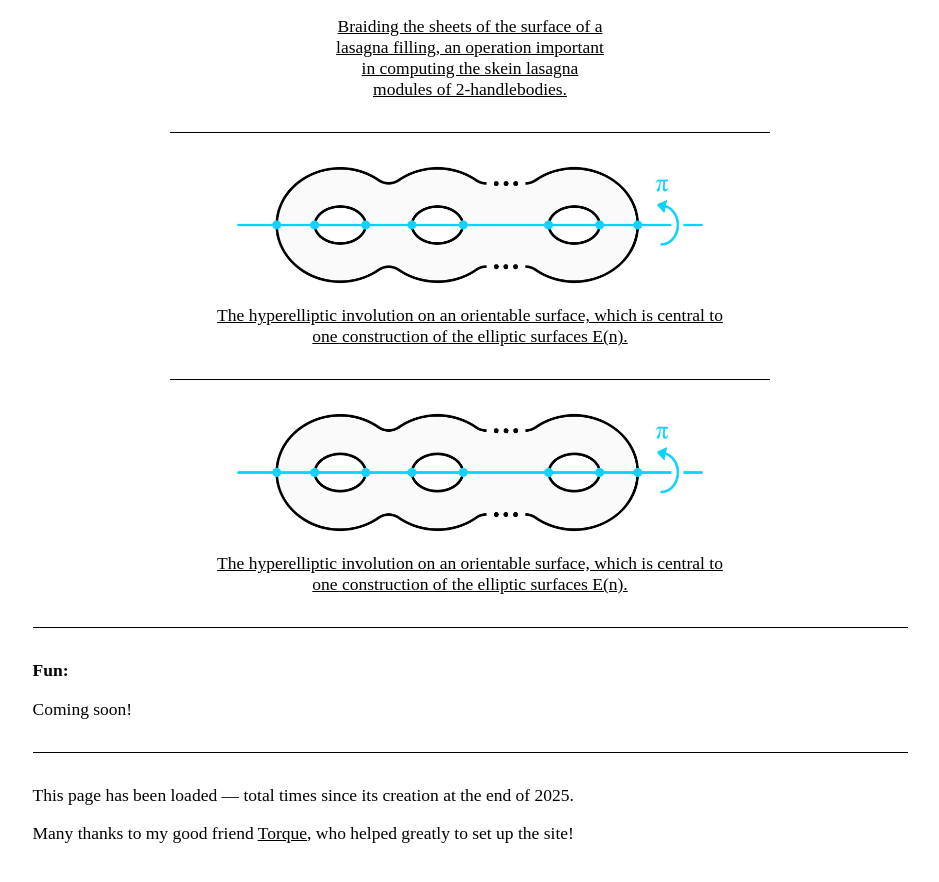
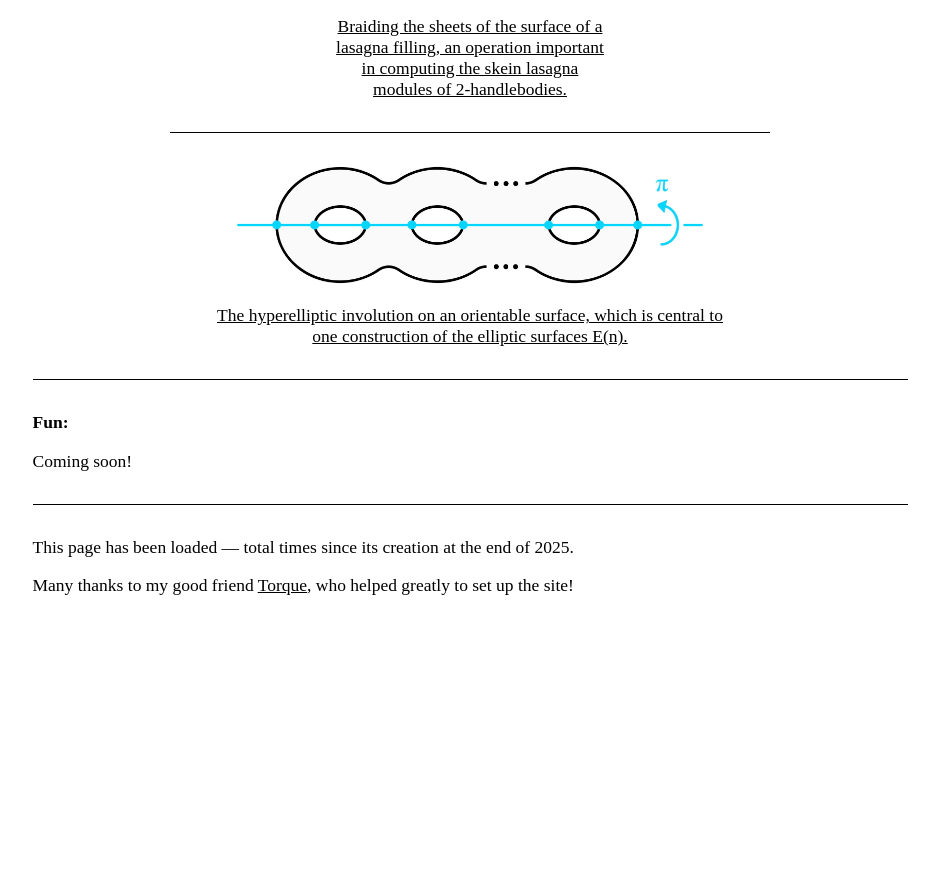
Before and after one commit to AyodejiLindblad/AyodejiLindblad.github.io, a Jekyll site: the page built from index.md, in a window 1280 px wide and 900 px high, scrolled down 4383 px. Shown: the top 882 px of the window, without its empty margins (170-1109 px from the left). Built offline with Jekyll 4.4.1, drawn with Linux system fonts in a browser that asks for light colours; some web fonts are replaced; after the commit the page ends 5035 px from its top, so only the background shows below that.

Commit message:
removing one hyper

```diff
--- a/index.md
+++ b/index.md
@@ -285,31 +285,6 @@ Joint with [Ollie Thakar](https://www.math.harvard.edu/people/thakar-ollie/).
   </figure>
 </div>
 
-<hr class="hr-600">
-
-<div style="flex: 1; text-align: center; --img-width: 525px;">
-  <figure style="display: inline-block; margin: 0; width: min(var(--img-width), 100%);">
-    <img
-      src="/figures/Hyperelliptic.jpeg"
-      style="width: 100%; height: auto; max-height: none; display: block; margin: 0 auto;"
-    >
-    <figcaption
-      style="
-        font-family: 'Computer Modern Serif', serif;
-        margin-top: 20px;
-        width: 100%;
-        overflow-wrap: anywhere;
-        word-break: break-word;
-      "
-    >
-      <a href="#research"
-         style="display: block; width: 100%; overflow-wrap: anywhere; word-break: break-word;">
-        The hyperelliptic involution on an orientable surface, which is central to one construction of the elliptic surfaces E(n).
-      </a>
-    </figcaption>
-  </figure>
-</div>
-
 ---
 
 **Fun:**
```
